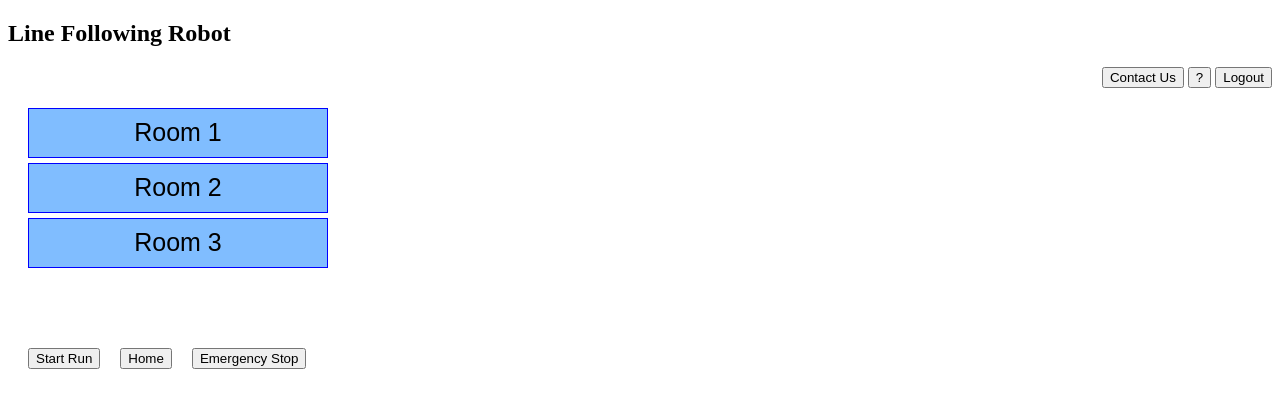
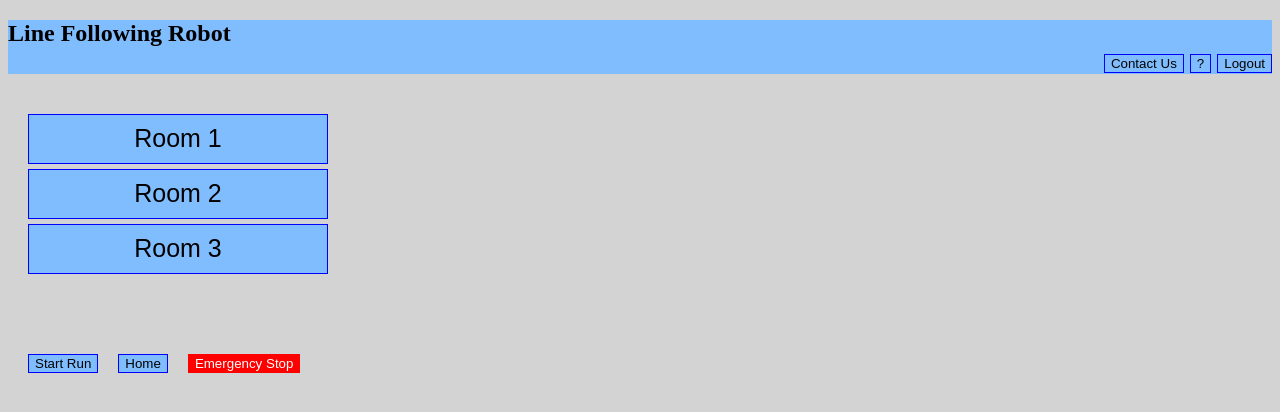
Before and after one commit to IndecisiveMagician/Line-Coordinated-Delivery-Robot, a plain HTML site: page website-prototype.html in a window 1280 px wide. Drawn offline with Linux system fonts and the light colour scheme.

Commit message:
added in colors

```diff
--- a/website-prototype.html
+++ b/website-prototype.html
@@ -1,6 +1,11 @@
 <!DOCTYPE html>
 <html>
 	<style>
+.top-btn-group button {
+  cursor: pointer; /* Pointer/hand icon */
+  background-color: #80bdff; /* Blue background */
+  border: 1px solid blue; /* Blue border */
+}
 .btn-group button {
   cursor: pointer; /* Pointer/hand icon */
   width: 100%; /* Set a width if needed */
@@ -15,23 +20,33 @@
   cursor: pointer; /* Pointer/hand icon */
   margin-right:16px; /*Set spacing on the right side between buttons*/
 }
+.bottom-btn {
+  background-color: #80bdff; /* Blue background */
+  border: 1px solid blue; /* Blue border */
+  }
+.emergency-btn {
+  color: #ffffff; /* white text */
+  background-color: #ff0000; /* Red background */
+  border: 1px solid red; /* Red border */
+  }
 </style>
-    <body>
-        <h2>Line Following Robot</h2>
-		 <div style = "text-align:right">
+    <body style = "background-color:#d3d3d3">
+        <h2 style = "background-color:#80bdff">Line Following Robot
+		 <div class = "top-btn-group" style = "text-align:right">
 			 <button type="button">Contact Us</button>
 			 <button type="button">?</button>
 			 <button type="button">Logout</button>
          </div>
-		<div class = "btn-group" style = "width:300px;height:200px;overflow:scroll;padding:20px">
+         </h2>
+		<div class = "btn-group" style = "width:300px;height:200px;overflow:scroll;padding:20px;background-color:#d3d3d3">
 			<button type="button">Room 1</button>
 			<button type="button">Room 2</button>
 			<button type="button">Room 3</button>
 		</div>
 		<div class = "bottom-btn-group" style = "padding:20px;margin-right:20px">
-			<button type="button">Start Run</button>
-			<button type="button">Home</button>
-			<button type="button">Emergency Stop</button>
+			<button class = "bottom-btn">Start Run</button>
+			<button class = "bottom-btn">Home</button>
+            <button class = "emergency-btn">Emergency Stop</button>
 		</div>
     </body>
 </html>
```
